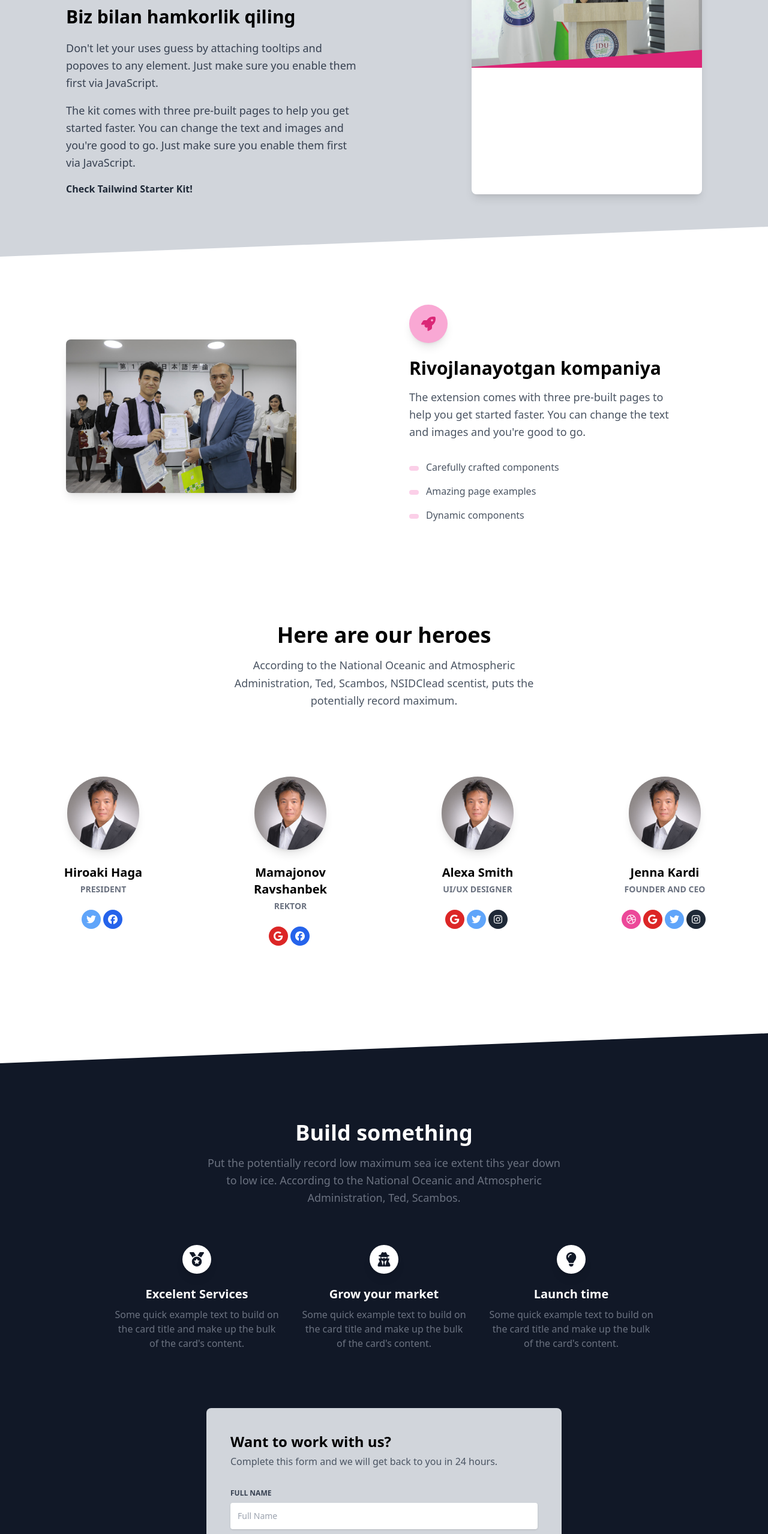
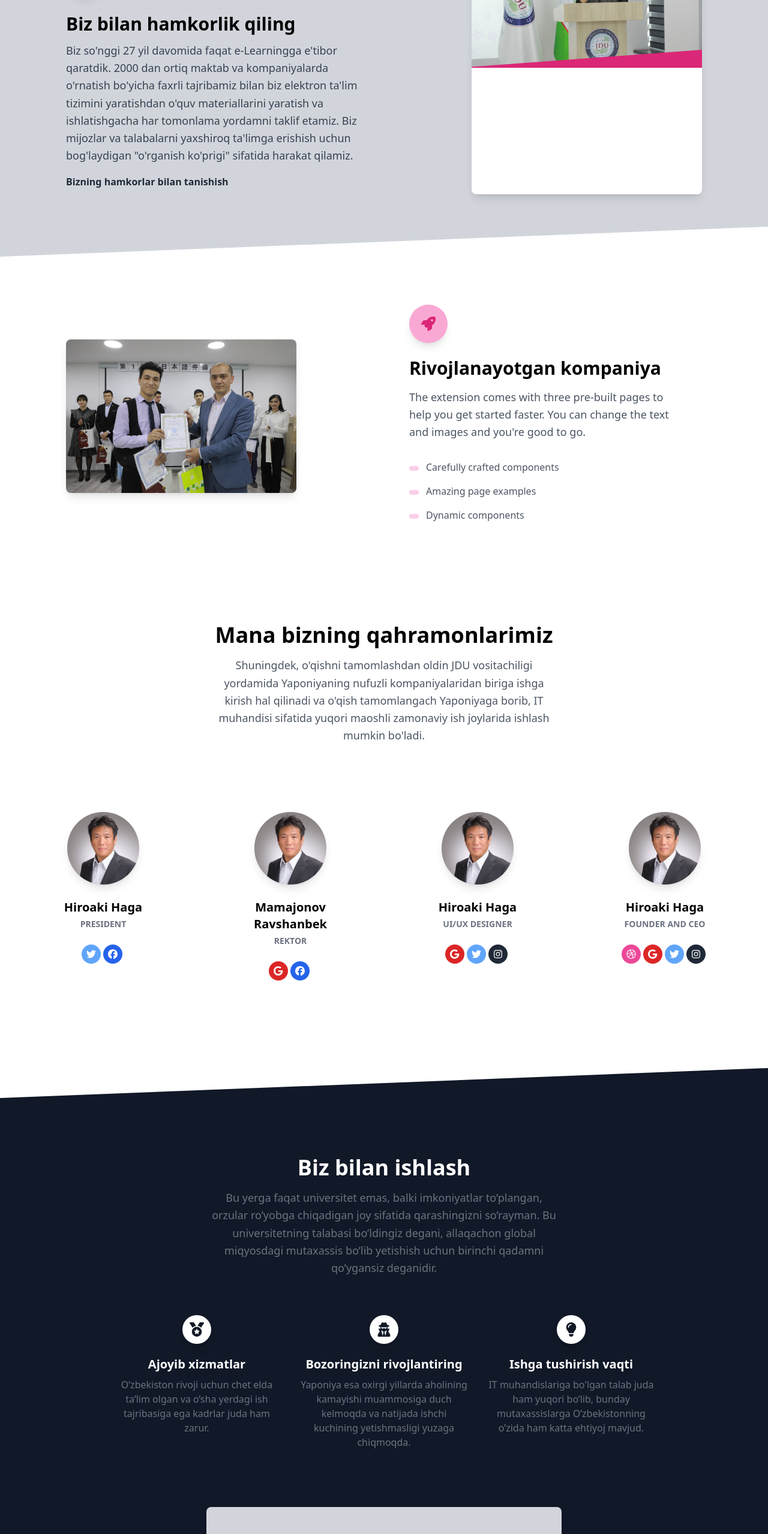
Before and after one commit to lochin/jdu-group, a Nuxt app: page / in a window 1280 px wide. Shown: the part 1032-3590 px from the top of the page at 60% size. Built offline with nearby package versions, Linux system fonts and the light colour scheme.

Commit message:
Monday last

```diff
--- a/components/Footer.vue
+++ b/components/Footer.vue
@@ -1,126 +1,75 @@
 <template>
   <footer class="relative bg-gray-300 pt-8 pb-6">
-    <div
-      class="bottom-auto top-0 left-0 right-0 w-full absolute pointer-events-none overflow-hidden -mt-20"
-      style="height: 80px"
-    >
-      <svg
-        class="absolute bottom-0 overflow-hidden"
-        xmlns="http://www.w3.org/2000/svg"
-        preserveAspectRatio="none"
-        version="1.1"
-        viewBox="0 0 2560 100"
-        x="0"
-        y="0"
-      >
-        <polygon
-          class="text-gray-300 fill-current"
-          points="2560 0 2560 100 0 100"
-        ></polygon>
+    <div class="bottom-auto top-0 left-0 right-0 w-full absolute pointer-events-none overflow-hidden -mt-20"
+      style="height: 80px">
+      <svg class="absolute bottom-0 overflow-hidden" xmlns="http://www.w3.org/2000/svg" preserveAspectRatio="none"
+        version="1.1" viewBox="0 0 2560 100" x="0" y="0">
+        <polygon class="text-gray-300 fill-current" points="2560 0 2560 100 0 100"></polygon>
       </svg>
     </div>
     <div class="container mx-auto px-4">
       <div class="flex flex-wrap">
         <div class="w-full lg:w-6/12 px-4">
-          <h4 class="text-3xl font-semibold">Let's keep in touch!</h4>
+          <h4 class="text-3xl font-semibold">Aloqada bo'lib turaylik!</h4>
           <h5 class="text-lg mt-0 mb-2 text-gray-700">
-            Find us on any of these platforms, we respond 1-2 business days.
+            Bizni ushbu platformalarning istalganida toping.
           </h5>
           <div class="mt-6">
             <button
               class="bg-white text-blue-400 shadow-lg font-normal h-10 w-10 items-center justify-center align-center rounded-full outline-none focus:outline-none mr-2 p-3"
-              type="button"
-            >
-              <i class="flex fab fa-twitter"></i></button
-            ><button
+              type="button">
+              <font-awesome-icon icon="fa-brands fa-facebook" class="flex" />
+            </button>
+            <button
               class="bg-white text-blue-600 shadow-lg font-normal h-10 w-10 items-center justify-center align-center rounded-full outline-none focus:outline-none mr-2 p-3"
-              type="button"
-            >
-              <i class="flex fab fa-facebook-square"></i></button
-            ><button
+              type="button">
+              <font-awesome-icon icon="fa-brands fa-instagram" class="flex" />
+            </button>
+            <button
               class="bg-white text-pink-400 shadow-lg font-normal h-10 w-10 items-center justify-center align-center rounded-full outline-none focus:outline-none mr-2 p-3"
-              type="button"
-            >
-              <i class="flex fab fa-dribbble"></i></button
-            ><button
+              type="button">
+              <font-awesome-icon icon="fa-brands fa-youtube" class="flex" />
+            </button>
+            <button
               class="bg-white text-gray-900 shadow-lg font-normal h-10 w-10 items-center justify-center align-center rounded-full outline-none focus:outline-none mr-2 p-3"
-              type="button"
-            >
-              <i class="flex fab fa-github"></i>
+              type="button">
+              <font-awesome-icon icon="fa-brands fa-twitter" class="flex" />
             </button>
           </div>
         </div>
         <div class="w-full lg:w-6/12 px-4">
           <div class="flex flex-wrap items-top mb-6">
             <div class="w-full lg:w-4/12 px-4 ml-auto">
-              <span
-                class="block uppercase text-gray-600 text-sm font-semibold mb-2"
-                >Useful Links</span
-              >
+              <span class="block uppercase text-gray-600 text-sm font-semibold mb-2">Ko'proq ma'lumot</span>
               <ul class="list-unstyled">
                 <li>
-                  <a
-                    class="text-gray-700 hover:text-gray-900 font-semibold block pb-2 text-sm"
-                    href="https://www.creative-tim.com/presentation"
-                    >About Us</a
-                  >
+                  <a class="text-gray-700 hover:text-gray-900 font-semibold block pb-2 text-sm" href="#">JDU haqida</a>
                 </li>
                 <li>
-                  <a
-                    class="text-gray-700 hover:text-gray-900 font-semibold block pb-2 text-sm"
-                    href="https://blog.creative-tim.com"
-                    >Blog</a
-                  >
+                  <a class="text-gray-700 hover:text-gray-900 font-semibold block pb-2 text-sm" href="#">Xizmatlar</a>
                 </li>
                 <li>
-                  <a
-                    class="text-gray-700 hover:text-gray-900 font-semibold block pb-2 text-sm"
-                    href="https://www.github.com/creativetimofficial"
-                    >Github</a
-                  >
-                </li>
-                <li>
-                  <a
-                    class="text-gray-700 hover:text-gray-900 font-semibold block pb-2 text-sm"
-                    href="https://www.creative-tim.com/bootstrap-themes/free"
-                    >Free Products</a
-                  >
+                  <a class="text-gray-700 hover:text-gray-900 font-semibold block pb-2 text-sm" href="#">Bog'lanish</a>
                 </li>
               </ul>
             </div>
             <div class="w-full lg:w-4/12 px-4">
-              <span
-                class="block uppercase text-gray-600 text-sm font-semibold mb-2"
-                >Other Resources</span
-              >
+              <span class="block uppercase text-gray-600 text-sm font-semibold mb-2">Tarmoqlarimiz</span>
               <ul class="list-unstyled">
                 <li>
-                  <a
-                    class="text-gray-700 hover:text-gray-900 font-semibold block pb-2 text-sm"
-                    href="https://github.com/creativetimofficial/argon-design-system/blob/master/LICENSE.md"
-                    >MIT License</a
-                  >
+                  <a class="text-gray-700 hover:text-gray-900 font-semibold block pb-2 text-sm" href="#">University</a>
                 </li>
                 <li>
-                  <a
-                    class="text-gray-700 hover:text-gray-900 font-semibold block pb-2 text-sm"
-                    href="https://creative-tim.com/terms"
-                    >Terms &amp; Conditions</a
-                  >
+                  <a class="text-gray-700 hover:text-gray-900 font-semibold block pb-2 text-sm" href="#">JDU Kids</a>
                 </li>
                 <li>
-                  <a
-                    class="text-gray-700 hover:text-gray-900 font-semibold block pb-2 text-sm"
-                    href="https://creative-tim.com/privacy"
-                    >Privacy Policy</a
-                  >
+                  <a class="text-gray-700 hover:text-gray-900 font-semibold block pb-2 text-sm" href="#">JDU Academy</a>
                 </li>
                 <li>
-                  <a
-                    class="text-gray-700 hover:text-gray-900 font-semibold block pb-2 text-sm"
-                    href="https://creative-tim.com/contact-us"
-                    >Contact Us</a
-                  >
+                  <a class="text-gray-700 hover:text-gray-900 font-semibold block pb-2 text-sm" href="#">JDU Systems</a>
+                </li>
+                <li>
+                  <a class="text-gray-700 hover:text-gray-900 font-semibold block pb-2 text-sm" href="#">Consulting</a>
                 </li>
               </ul>
             </div>
@@ -128,9 +77,7 @@
         </div>
       </div>
       <hr class="my-6 border-gray-400" />
-      <div
-        class="flex flex-wrap items-center md:justify-between justify-center"
-      >
+      <div class="flex flex-wrap items-center md:justify-between justify-center">
         <div class="w-full md:w-4/12 px-4 mx-auto text-center">
           <div class="text-sm text-gray-600 font-semibold py-1">
             Copyright © {{ date }} JDU LLC
@@ -141,5 +88,24 @@
   </footer>
 </template>
 <script setup>
+/* import the fontawesome core */
+import { library } from "@fortawesome/fontawesome-svg-core";
+
+/* import font awesome icon component */
+import { FontAwesomeIcon } from "@fortawesome/vue-fontawesome";
+
+/* import specific icons */
+import { faFacebook } from "@fortawesome/free-brands-svg-icons";
+import { faInstagram } from "@fortawesome/free-brands-svg-icons";
+import { faYoutube } from "@fortawesome/free-brands-svg-icons";
+import { faTwitter } from "@fortawesome/free-brands-svg-icons";
+
+
+/* add icons to the library */
+library.add(faFacebook);
+library.add(faInstagram);
+library.add(faYoutube);
+library.add(faTwitter);
+
 let date = new Date().getFullYear();
 </script>
--- a/components/Navbar.vue
+++ b/components/Navbar.vue
@@ -42,7 +42,7 @@ import { FontAwesomeIcon } from "@fortawesome/vue-fontawesome";
 
 /* import specific icons */
 import { faBars } from "@fortawesome/free-solid-svg-icons";
-import consolaGlobalInstance from "consola";
+
 
 /* add icons to the library */
 library.add(faBars);
--- a/pages/index.vue
+++ b/pages/index.vue
@@ -1,9 +1,7 @@
 <template>
   <main>
     <div class="relative pt-16 pb-32 flex content-center items-center justify-center" style="min-height: 75vh">
-      <div class="absolute top-0 w-full h-full bg-center bg-cover" style="
-          background-image: url('/images/cover.jpg');
-        ">
+      <div class="absolute top-0 w-full h-full bg-center bg-cover" style="background-image: url('/images/cover.jpg');">
         <span id="blackOverlay" class="w-full h-full absolute opacity-75 bg-black"></span>
       </div>
       <div class="container relative mx-auto">
@@ -74,17 +72,14 @@
             <h3 class="text-3xl mb-2 font-semibold leading-normal">
               Biz bilan hamkorlik qiling
             </h3>
-            <p class="text-lg font-light leading-relaxed mt-4 mb-4 text-gray-700">
-              Don't let your uses guess by attaching tooltips and popoves to any
-              element. Just make sure you enable them first via JavaScript.
+
+            <p class="text-lg font-light leading-relaxed mt-0 mb-4 text-gray-700">
+              Biz so'nggi 27 yil davomida faqat e-Learningga e'tibor qaratdik. 2000 dan ortiq maktab va kompaniyalarda
+              o'rnatish bo'yicha faxrli tajribamiz bilan biz elektron ta'lim tizimini yaratishdan o'quv materiallarini
+              yaratish va ishlatishgacha har tomonlama yordamni taklif etamiz. Biz mijozlar va talabalarni yaxshiroq
+              ta'limga erishish uchun bog'laydigan "o'rganish ko'prigi" sifatida harakat qilamiz.
             </p>
-            <p class="text-lg font-light leading-relaxed mt-0 mb-4 text-gray-700">
-              The kit comes with three pre-built pages to help you get started
-              faster. You can change the text and images and you're good to go.
-              Just make sure you enable them first via JavaScript.
-            </p>
-            <a href="https://www.creative-tim.com/learning-lab/tailwind-starter-kit#/presentation"
-              class="font-bold text-gray-800 mt-8">Check Tailwind Starter Kit!</a>
+            <a href="#" class="font-bold text-gray-800 mt-8">Bizning hamkorlar bilan tanishish</a>
           </div>
           <div class="w-full md:w-4/12 px-4 mr-auto ml-auto">
             <div
@@ -95,11 +90,10 @@
                   class="absolute left-0 w-full block" style="height: 95px; top: -94px">
                   <polygon points="-30,95 583,95 583,65" class="text-pink-600 fill-current"></polygon>
                 </svg>
-                <h4 class="text-xl font-bold text-white">Top Notch Services</h4>
+                <h4 class="text-xl font-bold text-white">Digital Knowledge Co., Ltd.</h4>
                 <p class="text-md font-light mt-2 text-white">
-                  The Arctic Ocean freezes every winter and much of the sea-ice
-                  then thaws every summer, and that process will continue
-                  whatever happens.
+                  JDU - bu O'zbekiston Respublikasining normativ-huquqiy hujjatlari asosida rasman tashkil
+                  qilingan nodavlat oliy ta'lim muassasasidir:
                 </p>
               </blockquote>
             </div>
@@ -181,11 +175,11 @@
       <div class="container mx-auto px-4">
         <div class="flex flex-wrap justify-center text-center mb-24">
           <div class="w-full lg:w-6/12 px-4">
-            <h2 class="text-4xl font-semibold">Here are our heroes</h2>
+            <h2 class="text-4xl font-semibold">Mana bizning qahramonlarimiz</h2>
             <p class="text-lg leading-relaxed m-4 text-gray-600">
-              According to the National Oceanic and Atmospheric Administration,
-              Ted, Scambos, NSIDClead scentist, puts the potentially record
-              maximum.
+              Shuningdek, o'qishni tamomlashdan oldin JDU vositachiligi yordamida Yaponiyaning nufuzli kompaniyalaridan
+              biriga ishga kirish hal qilinadi va o'qish tamomlangach Yaponiyaga borib, IT muhandisi sifatida yuqori
+              maoshli zamonaviy ish joylarida ishlash mumkin bo'ladi.
             </p>
           </div>
         </div>
@@ -239,7 +233,7 @@
               <img alt="..." src="/images/ceo.jpg" class="shadow-lg rounded-full max-w-full mx-auto"
                 style="max-width: 120px" />
               <div class="pt-6 text-center">
-                <h5 class="text-xl font-bold">Alexa Smith</h5>
+                <h5 class="text-xl font-bold">Hiroaki Haga</h5>
                 <p class="mt-1 text-sm text-gray-500 uppercase font-semibold">
                   UI/UX Designer
                 </p>
@@ -265,7 +259,7 @@
               <img alt="..." src="/images/ceo.jpg" class="shadow-lg rounded-full max-w-full mx-auto"
                 style="max-width: 120px" />
               <div class="pt-6 text-center">
-                <h5 class="text-xl font-bold">Jenna Kardi</h5>
+                <h5 class="text-xl font-bold">Hiroaki Haga</h5>
                 <p class="mt-1 text-sm text-gray-500 uppercase font-semibold">
                   Founder and CEO
                 </p>
@@ -304,11 +298,11 @@
       <div class="container mx-auto px-4 lg:pt-24 lg:pb-64">
         <div class="flex flex-wrap text-center justify-center">
           <div class="w-full lg:w-6/12 px-4">
-            <h2 class="text-4xl font-semibold text-white">Build something</h2>
+            <h2 class="text-4xl font-semibold text-white">Biz bilan ishlash</h2>
             <p class="text-lg leading-relaxed mt-4 mb-4 text-gray-500">
-              Put the potentially record low maximum sea ice extent tihs year
-              down to low ice. According to the National Oceanic and Atmospheric
-              Administration, Ted, Scambos.
+              Bu yerga faqat universitet emas, balki imkoniyatlar to’plangan, orzular ro’yobga chiqadigan joy sifatida
+              qarashingizni so’rayman. Bu universitetning talabasi bo’ldingiz degani, allaqachon global miqyosdagi
+              mutaxassis bo’lib yetishish uchun birinchi qadamni qo’ygansiz deganidir.
             </p>
           </div>
         </div>
@@ -319,11 +313,11 @@
               <font-awesome-icon icon="fa-solid fa-medal" class="w-6 h-6" />
             </div>
             <h6 class="text-xl mt-5 font-semibold text-white">
-              Excelent Services
+              Ajoyib xizmatlar
             </h6>
             <p class="mt-2 mb-4 text-gray-500">
-              Some quick example text to build on the card title and make up the
-              bulk of the card's content.
+              O’zbekiston rivoji uchun chet elda ta’lim olgan va o’sha yerdagi ish tajribasiga ega kadrlar juda ham
+              zarur.
             </p>
           </div>
           <div class="w-full lg:w-3/12 px-4 text-center">
@@ -332,11 +326,11 @@
               <font-awesome-icon icon="fa-solid fa-user-secret" class="w-6 h-6" />
             </div>
             <h5 class="text-xl mt-5 font-semibold text-white">
-              Grow your market
+              Bozoringizni rivojlantiring
             </h5>
             <p class="mt-2 mb-4 text-gray-500">
-              Some quick example text to build on the card title and make up the
-              bulk of the card's content.
+              Yaponiya esa oxirgi yillarda aholining kamayishi muammosiga duch kelmoqda va natijada ishchi
+              kuchining yetishmasligi yuzaga chiqmoqda.
             </p>
           </div>
           <div class="w-full lg:w-3/12 px-4 text-center">
@@ -344,10 +338,10 @@
               class="text-gray-900 p-3 w-12 h-12 shadow-lg rounded-full bg-white inline-flex items-center justify-center">
               <font-awesome-icon icon="fa-solid fa-lightbulb" class="w-6 h-6" />
             </div>
-            <h5 class="text-xl mt-5 font-semibold text-white">Launch time</h5>
+            <h5 class="text-xl mt-5 font-semibold text-white">Ishga tushirish vaqti</h5>
             <p class="mt-2 mb-4 text-gray-500">
-              Some quick example text to build on the card title and make up the
-              bulk of the card's content.
+              IT muhandislariga bo'lgan talab juda ham yuqori bo’lib, bunday mutaxassislarga O’zbekistonning o’zida ham
+              katta ehtiyoj mavjud.
             </p>
           </div>
         </div>
@@ -359,33 +353,37 @@
           <div class="w-full lg:w-6/12 px-4">
             <div class="relative flex flex-col min-w-0 break-words w-full mb-6 shadow-lg rounded-lg bg-gray-300">
               <div class="flex-auto p-5 lg:p-10">
-                <h4 class="text-2xl font-semibold">Want to work with us?</h4>
+                <h4 class="text-2xl font-semibold">Biz bilan ishlashni xohlaysizmi?</h4>
                 <p class="leading-relaxed mt-1 mb-4 text-gray-600">
-                  Complete this form and we will get back to you in 24 hours.
+                  Ushbu shaklni to'ldiring va biz sizga 24 soat ichida javob beramiz.
                 </p>
                 <div class="relative w-full mb-3 mt-8">
-                  <label class="block uppercase text-gray-700 text-xs font-bold mb-2" for="full-name">Full
-                    Name</label><input type="text"
+                  <label class="block uppercase text-gray-700 text-xs font-bold mb-2" for="full-name">
+                    To'liq ism
+                  </label>
+                  <input type="text"
                     class="border-0 px-3 py-3 placeholder-gray-400 text-gray-700 bg-white rounded text-sm shadow focus:outline-none focus:ring w-full"
-                    placeholder="Full Name" style="transition: all 0.15s ease 0s" />
+                    placeholder="To'liq ismingizni yozing" style="transition: all 0.15s ease 0s" />
                 </div>
                 <div class="relative w-full mb-3">
-                  <label class="block uppercase text-gray-700 text-xs font-bold mb-2" for="email">Email</label><input
-                    type="email"
+                  <label class="block uppercase text-gray-700 text-xs font-bold mb-2" for="email">
+                    Elektron pochta
+                  </label>
+                  <input type="email"
                     class="border-0 px-3 py-3 placeholder-gray-400 text-gray-700 bg-white rounded text-sm shadow focus:outline-none focus:ring w-full"
-                    placeholder="Email" style="transition: all 0.15s ease 0s" />
+                    placeholder="Elektron pochtangizni yozing" style="transition: all 0.15s ease 0s" />
                 </div>
                 <div class="relative w-full mb-3">
                   <label class="block uppercase text-gray-700 text-xs font-bold mb-2"
-                    for="message">Message</label><textarea rows="4" cols="80"
+                    for="message">Xabar</label><textarea rows="4" cols="80"
                     class="border-0 px-3 py-3 placeholder-gray-400 text-gray-700 bg-white rounded text-sm shadow focus:outline-none focus:ring w-full"
-                    placeholder="Type a message..."></textarea>
+                    placeholder="Xabar yozing..."></textarea>
                 </div>
                 <div class="text-center mt-6">
                   <button
                     class="bg-gray-900 text-white active:bg-gray-700 text-sm font-bold uppercase px-6 py-3 rounded shadow hover:shadow-lg outline-none focus:outline-none mr-1 mb-1"
                     type="button" style="transition: all 0.15s ease 0s">
-                    Send Message
+                    Xabarni yuborish
                   </button>
                 </div>
               </div>
```
